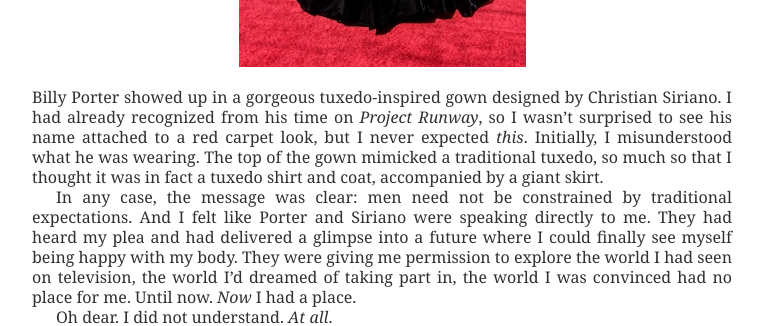
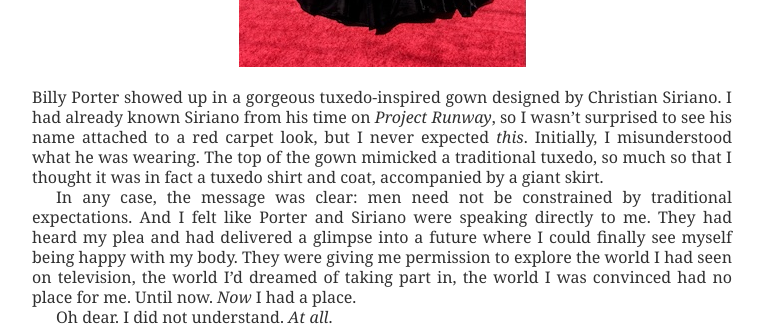
Before and after one commit to gulopine/gulopine.github.io, a Jekyll site: the page built from _posts/2025-12-16-egg-tooth.md, in a window 1280 px wide. Shown: the part 1613-1939 px from the top of the page, without its empty margins (258-1022 px from the left). Built offline with Jekyll 4.4.1, drawn with Linux system fonts in a browser that asks for light colours.

Commit message:
Fix content errors

```diff
--- a/_posts/2025-12-16-egg-tooth.md
+++ b/_posts/2025-12-16-egg-tooth.md
@@ -36,7 +36,7 @@ All of this fashion talk came to a head on what I expected to be an average Mond
 
 > ![Billy Porter on a red carpet in front of a white wall, wearing a black gown that mimics a tuxedo on the top and widens out considerably on the bottom]({% link assets/billy-porter.jpg %})
 
-Billy Porter showed up in a gorgeous tuxedo-inspired gown designed by Christian Siriano. I had already recognized from his time on _Project Runway_, so I wasn't surprised to see his name attached to a red carpet look, but I never expected _this_. Initially, I misunderstood what he was wearing. The top of the gown mimicked a traditional tuxedo, so much so that I thought it was in fact a tuxedo shirt and coat, accompanied by a giant skirt.
+Billy Porter showed up in a gorgeous tuxedo-inspired gown designed by Christian Siriano. I had already known Siriano from his time on _Project Runway_, so I wasn't surprised to see his name attached to a red carpet look, but I never expected _this_. Initially, I misunderstood what he was wearing. The top of the gown mimicked a traditional tuxedo, so much so that I thought it was in fact a tuxedo shirt and coat, accompanied by a giant skirt.
 
 In any case, the message was clear: men need not be constrained by traditional expectations. And I felt like Porter and Siriano were speaking directly to me. They had heard my plea and had delivered a glimpse into a future where I could finally see myself being happy with my body. They were giving me permission to explore the world I had seen on television, the world I'd dreamed of taking part in, the world I was convinced had no place for me. Until now. _Now_ I had a place.
 
```
Also changed, not shown: _posts/2025-12-16-first-step.md (+1 -1 lines), _posts/2025-12-17-wait.md (+0 -1 lines).
